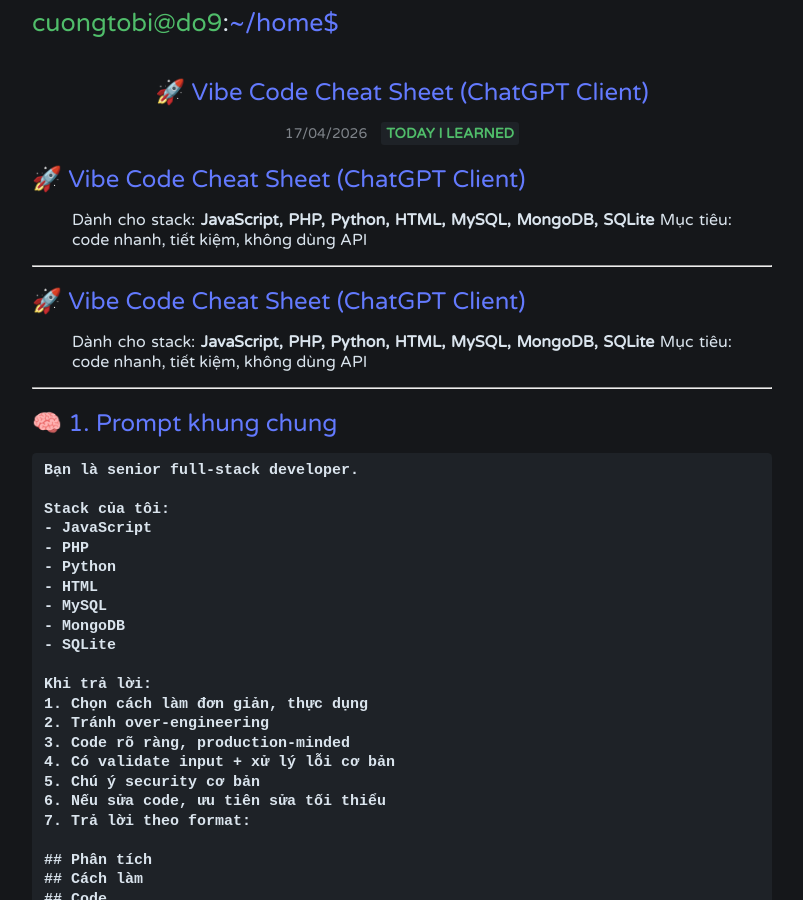
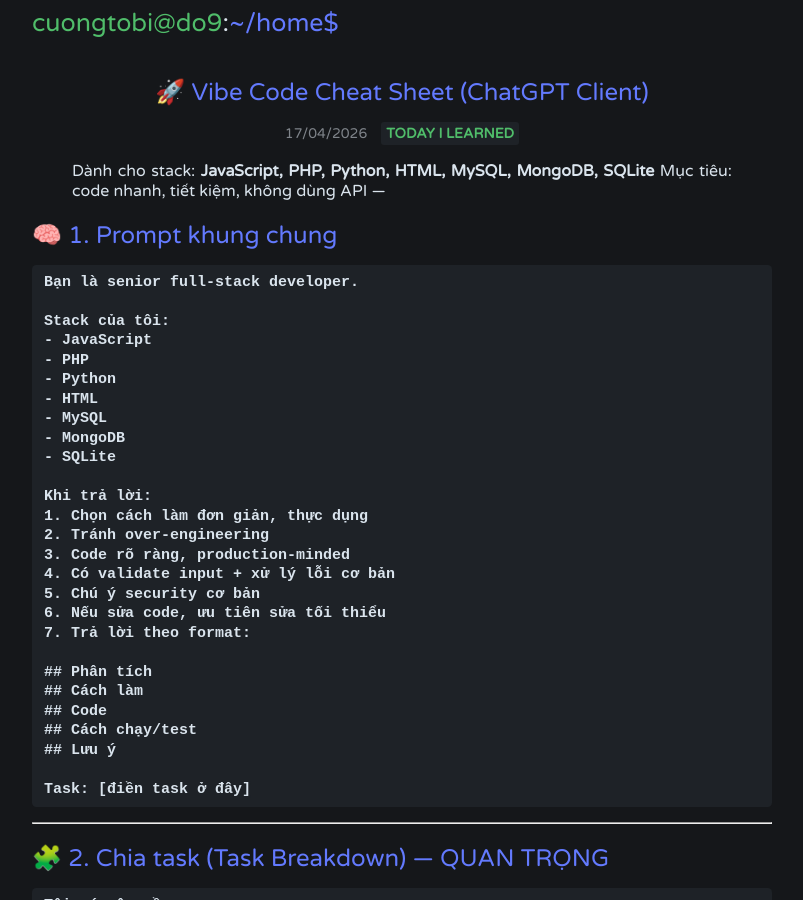
Before and after one commit to cuongtobi/cuongtobi.github.io, a Jekyll site: the page built from _posts/2026-04-17-vibe-code-cheat-sheet-chatgpt.md, in a window 1280 px wide and 900 px high. Shown: the whole window, without its empty margins (238-1041 px from the left). Built offline with Jekyll 4.4.1, drawn with Linux system fonts in a browser that asks for light colours.

Commit message:
Clean up Vibe Code Cheat Sheet content
Removed duplicate header and content from the cheat sheet.

```diff
--- a/_posts/2026-04-17-vibe-code-cheat-sheet-chatgpt.md
+++ b/_posts/2026-04-17-vibe-code-cheat-sheet-chatgpt.md
@@ -6,18 +6,8 @@
 categories: today-i-learned
 description: Dành cho stack JavaScript, PHP, Python, HTML, MySQL, MongoDB, SQLite
 ---
-# 🚀 Vibe Code Cheat Sheet (ChatGPT Client)
-
 > Dành cho stack: **JavaScript, PHP, Python, HTML, MySQL, MongoDB, SQLite**
 > Mục tiêu: code nhanh, tiết kiệm, không dùng API
-
----
-
-# 🚀 Vibe Code Cheat Sheet (ChatGPT Client)
-
-> Dành cho stack: **JavaScript, PHP, Python, HTML, MySQL, MongoDB, SQLite**
-> Mục tiêu: code nhanh, tiết kiệm, không dùng API
-
 ---
 
 # 🧠 1. Prompt khung chung
```
